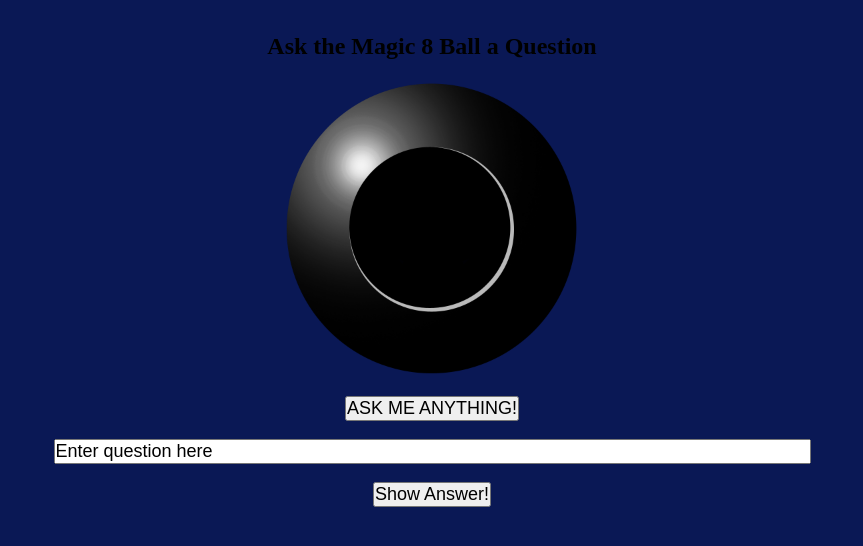
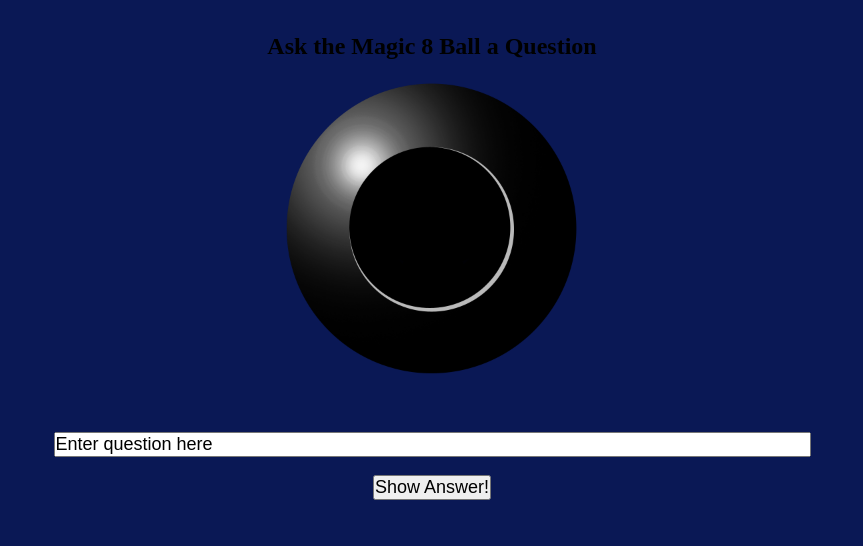
Before and after one commit to kevinh21/magic8ball, a plain HTML site: page index.html in a window 1280 px wide. Both pictures are taken after a click on the button "ASK ME ANYTHING!". Shown: the part 76-622 px from the top of the page, without its empty margins (224-1087 px from the left). Drawn offline with Linux system fonts and the light colour scheme.

Commit message:
Final Magic 8 Ball modified  askMe button to dissapear after click.

```diff
--- a/index.html
+++ b/index.html
@@ -29,7 +29,7 @@
     </center>
     <center>
         </form>
-        <button style="font-size: large;" onclick="myInput()">ASK ME ANYTHING!</button>
+        <button id="askMe" style="font-size: large;" onclick="myInput()">ASK ME ANYTHING!</button>
         <br>
         <br>
         <div id="inputText"> </div>
--- a/js/js_final_project.js
+++ b/js/js_final_project.js
@@ -45,6 +45,8 @@ function myInput() {
     input.setAttribute("value", "Enter question here");
     input.setAttribute("onfocus", "this.value=''");
     document.getElementById("inputText").appendChild(input);
+    const askMe = document.getElementById("askMe")
+    askMe.style.display = "none";
     askClick = 1;
     return 0;
   }
```
